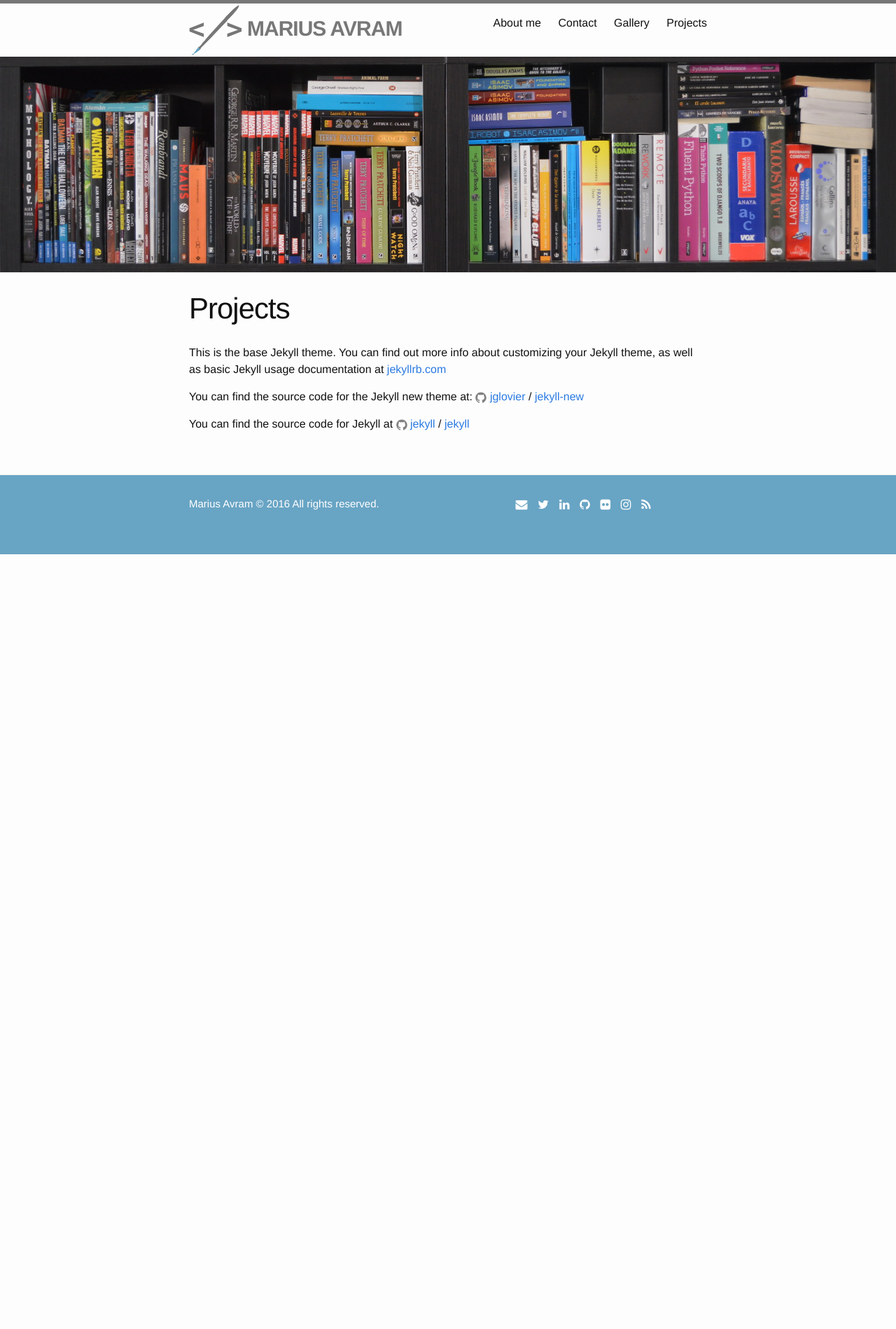
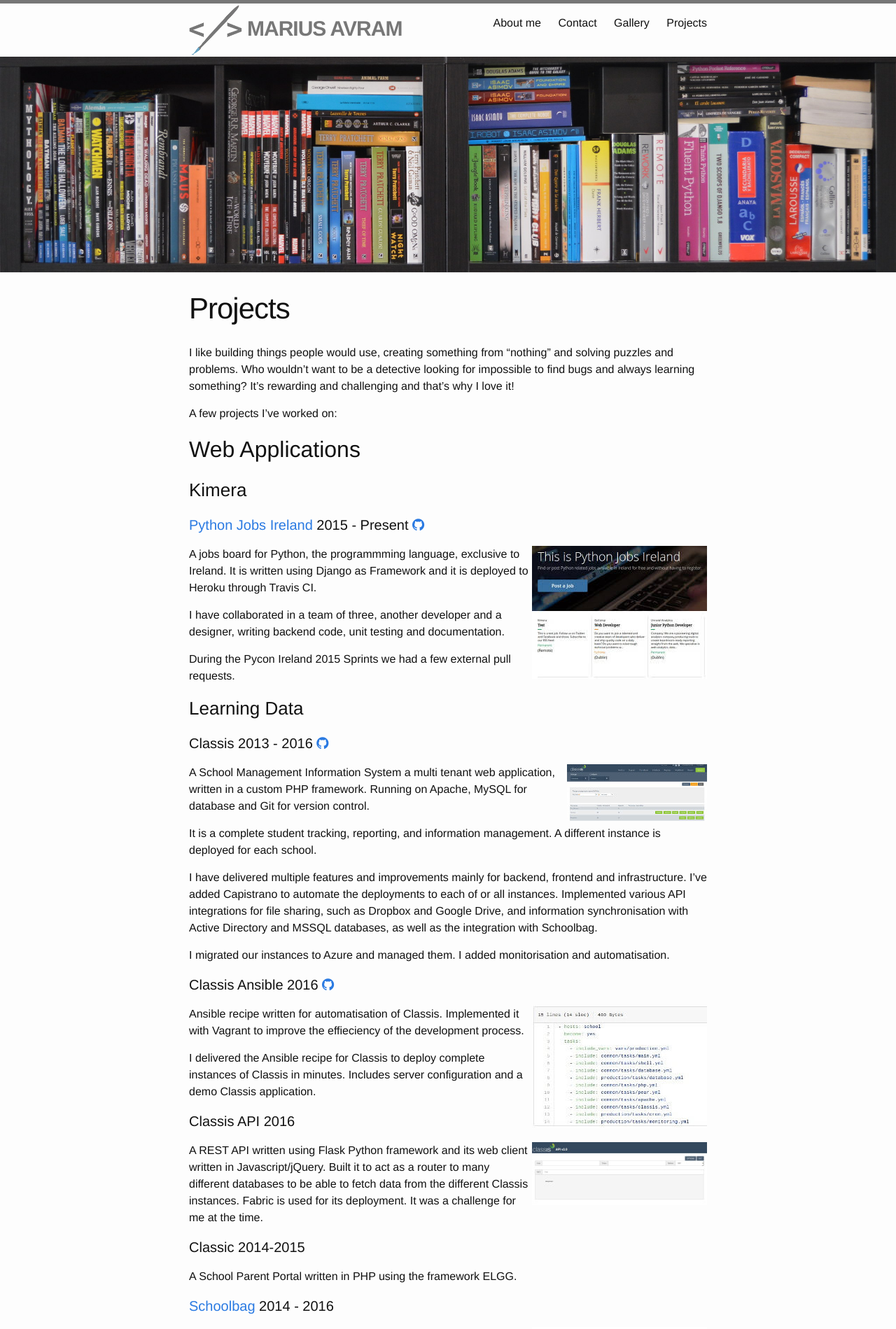
Before and after one commit to mariusavram91/mariusavram, a Jekyll site: the page built from projects.md, in a window 1280 px wide. Shown: the top 1899 px of the page at 70% size. Built offline with Jekyll 4.4.1, drawn with Linux system fonts in a browser that asks for light colours; nearby versions of some CDN libraries; before the commit the page ends 900 px from its top, so only the background shows below that; some of the changed text lies outside the part shown.

Commit message:
Add projects info page

```diff
--- a/_sass/_layout.scss
+++ b/_sass/_layout.scss
@@ -312,3 +312,8 @@
 .gallery .thumbnail {
     margin: 5px;
 }
+
+/* Projects page */
+img.project {
+    float: right;
+}
--- a/projects.md
+++ b/projects.md
@@ -4,12 +4,98 @@
 permalink: /projects/
 ---
 
-This is the base Jekyll theme. You can find out more info about customizing your Jekyll theme, as well as basic Jekyll usage documentation at [jekyllrb.com](http://jekyllrb.com/)
+I like building things people would use, creating something from “nothing” and solving puzzles and problems. Who wouldn’t want to be a detective looking for impossible to find bugs and always learning something? It’s rewarding and challenging and that’s why I love it!
 
-You can find the source code for the Jekyll new theme at:
-{% include icon-github.html username="jglovier" %} /
-[jekyll-new](https://github.com/jglovier/jekyll-new)
+A few projects I've worked on:
 
-You can find the source code for Jekyll at
-{% include icon-github.html username="jekyll" %} /
-[jekyll](https://github.com/jekyll/jekyll)
+## Web Applications
+
+### Kimera
+
+#### [Python Jobs Ireland](http://pythonjobs.ie) 2015 - Present [<i class="fa fa-github"></i>](https://github.com/kimeraapp/pythonjobs.ie)
+
+![pythonjobs.ie](/assets/projects/pythonjobs.jpg){:class="project"}
+
+A jobs board for Python, the programmming language, exclusive to Ireland. It is written using Django as Framework and it is deployed to Heroku through Travis CI.
+
+I have collaborated in a team of three, another developer and a designer, writing backend code, unit testing and documentation.
+
+During the Pycon Ireland 2015 Sprints we had a few external pull requests.
+
+### Learning Data
+
+#### Classis 2013 - 2016 [<i class="fa fa-github"></i>](https://github.com/LearningData/class)
+
+![classis](/assets/projects/classis.jpg){:class="project"}
+
+A School Management Information System a multi tenant web application, written in a custom PHP framework. Running on Apache, MySQL for database and Git for version control.
+
+It is a complete student tracking, reporting, and information management. A different instance is deployed for each school.
+
+I have delivered multiple features and improvements mainly for backend, frontend and infrastructure. I've added Capistrano to automate the deployments to each of or all instances. Implemented various API integrations for file sharing, such as Dropbox and Google Drive, and information synchronisation with Active Directory and MSSQL databases, as well as the integration with Schoolbag.
+
+I migrated our instances to Azure and managed them. I added monitorisation and automatisation.
+
+#### Classis Ansible  2016 [<i class="fa fa-github"></i>](https://github.com/LearningData/classis-ansible)
+
+![classisansible](/assets/projects/classis_ansible.jpg){:class="project"}
+
+Ansible recipe written for automatisation of Classis. Implemented it with Vagrant to improve the effieciency of the development process.
+
+I delivered the Ansible recipe for Classis to deploy complete instances of Classis in minutes. Includes server configuration and a demo Classis application.
+
+#### Classis API 2016
+
+![classisapi](/assets/projects/classis_api.jpg){:class="project"}
+
+A REST API written using Flask Python framework and its web client written in Javascript/jQuery. Built it to act as a router to many different databases to be able to fetch data from the different Classis instances. Fabric is used for its deployment. It was a challenge for me at the time.
+
+#### Classic 2014-2015
+
+A School Parent Portal written in PHP using the framework ELGG.
+
+#### [Schoolbag](https://schoolbag.ie) 2014 - 2016
+
+![schoolbag](/assets/projects/schoolbag.jpg){:class="project"}
+
+An e-diary application for teachers, students and parents written using Phalcon PHP.
+
+I delivered the Office 365 integration, synchronisation with the directory and authentication adding Schoolbag to Azure Marketplace.
+
+I have implemented various other API integrations (REST and SOAP) from data providers such as: Classis, Advanced Learning, VSWare, LDAP and Active Directory.
+
+I also collaborated with the Schoolbag team fixing bugs in the backend and frontend.
+
+### Founded
+
+#### [htmltopdf](http://htmltopdf.mariusavram.com/api) 2016 - Present [<i class="fa fa-github"></i>](https://github.com/mariusavram91/htmltopdf)
+
+A small API to convert a URL to a PDF file and download it. Written using Flask Python framework and deployed to Heroku through Travis CI.
+
+### Other
+
+#### School Internships Management System 2012
+
+A management system for the students' internships. It was built in PHP with IIS as a server and MySQL for the database. I designed the frontend, the architecture and wrote the backend. I was part of a four members team.
+
+## Websites
+
+#### [Personal Website](http://mariusavram.com)  2016 - Present [<i class="fa fa-github"></i>](https://github.com/mariusavram91/mariusavram)
+
+![mariusavram.com](/assets/projects/mariusavram_web.jpg){:class="project"}
+
+My personal website, mariusavram.com. Done in Jekyll and deployed to Github Pages.
+
+#### [El Mundo en mi Cocina](http://elmundoenmicocina.es)  2016 - Present [<i class="fa fa-github"></i>](https://github.com/mariusavram91/elmundoenmicocina)
+
+![elmundoenmicocina.es](/assets/projects/elmundoenmicocina_web.jpg){:class="project"}
+
+Mom's recipes website, elmundoenmicocina.es, for desserts around the world. Done in Jekyll and deployed to Github Pages.
+
+I have also photographied and ate most of the desserts.
+
+Follow her [instagram](https://instagram.com/elmundoenmicocina) to see the latest recipes.
+
+#### [Magneto Producciones](http://www.magnetoproducciones.com)  2012
+
+Corporate website for Magneto Producciones. I participated in a team by writing frontend code.
```
Also changed, not shown: assets/projects/classis.jpg (added), assets/projects/classis_ansible.jpg (added), assets/projects/classis_api.jpg (added), assets/projects/elmundoenmicocina_web.jpg (added), assets/projects/mariusavram_web.jpg (added), assets/projects/pythonjobs.jpg (added), assets/projects/schoolbag.jpg (added).
